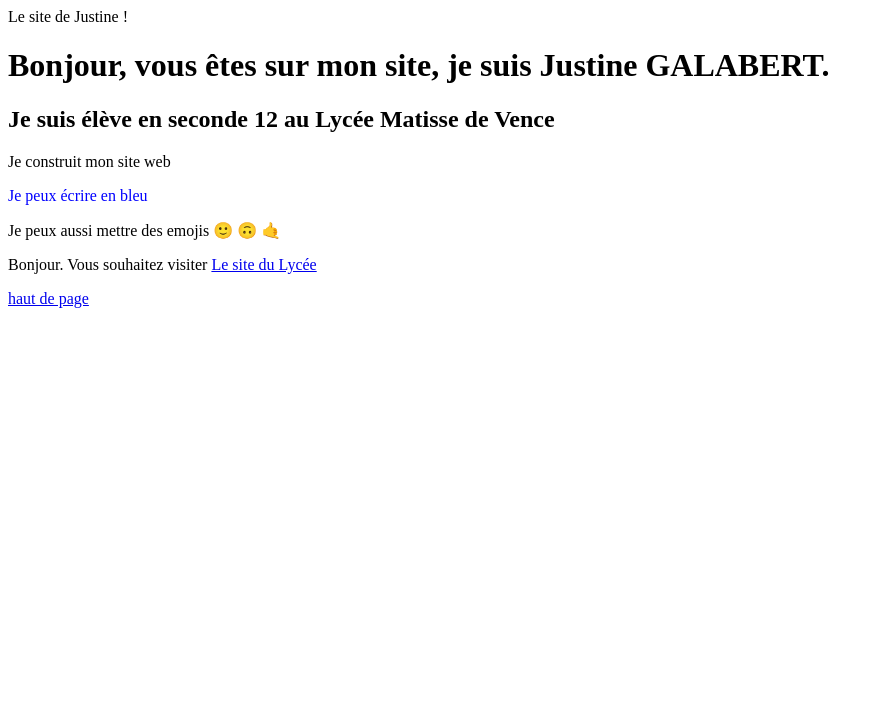
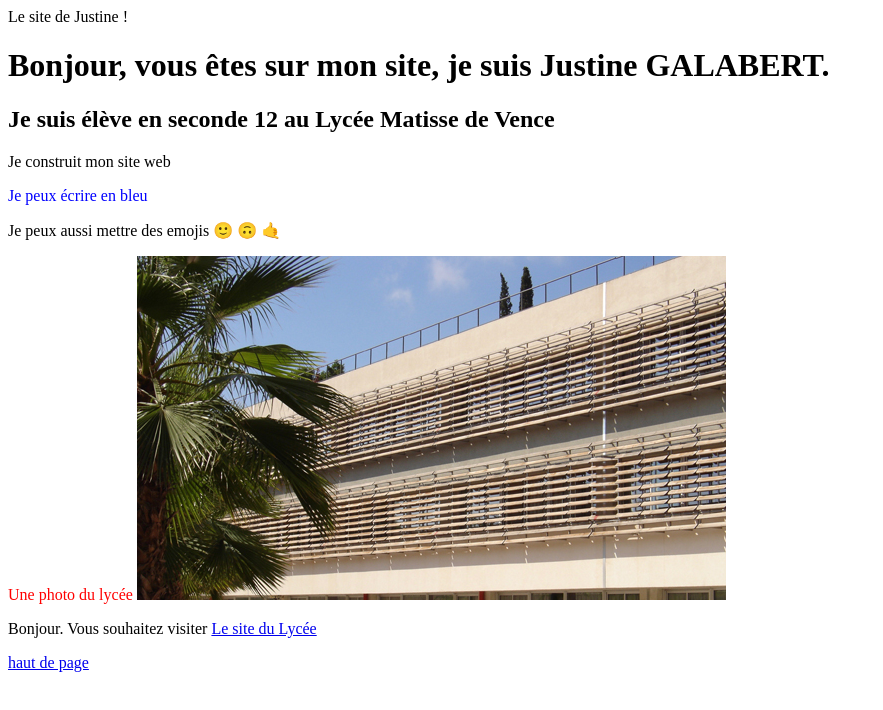
Before and after one commit to JustineGalabert/JustineGalabert.github.io, a plain HTML site: page index.html in a window 1280 px wide. Shown: the whole page, without its empty margins (0-883 px from the left). Drawn offline with Linux system fonts and the light colour scheme.

Commit message:
Update index.html

```diff
--- a/index.html
+++ b/index.html
@@ -9,8 +9,7 @@
   <p> Je construit mon site web </p>
   <p style="color:blue;"> Je peux écrire en bleu </p>
   <p> Je peux aussi mettre des emojis &#128578 &#128579 &#129305  </p>
-  <p h3 {
-	text-decoration: underline; Une photo du lycée <img src="vence.png" alt=";)"></p>
+  <p style="color:red;"> Une photo du lycée <img src="vence.png" alt=";)"></p>
 <p>Bonjour. Vous souhaitez visiter <a href="https://www.lyc-henri-matisse.ac-nice.fr/">Le site du Lycée</a> </p>
 
 <a href="#">haut de page</a>
```
